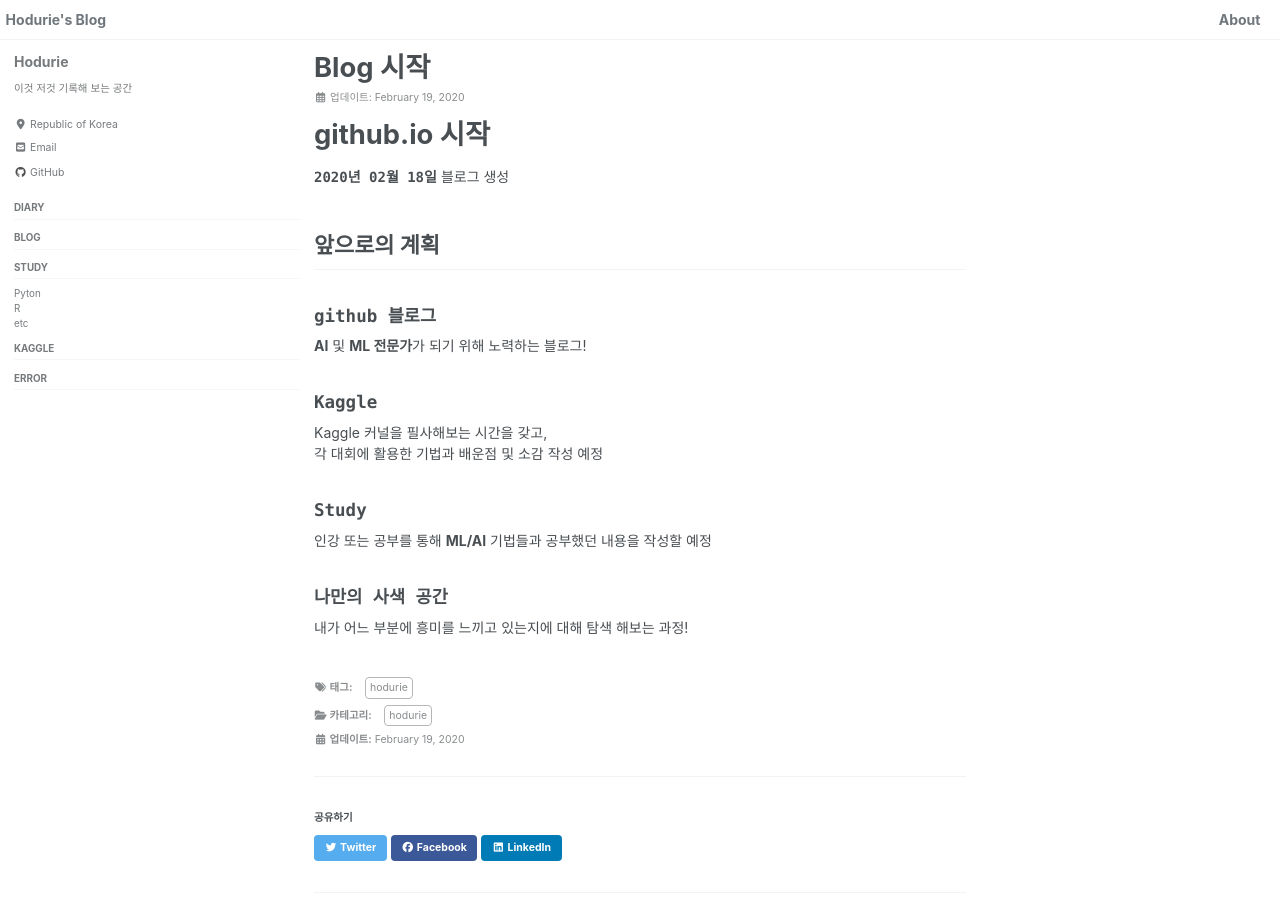
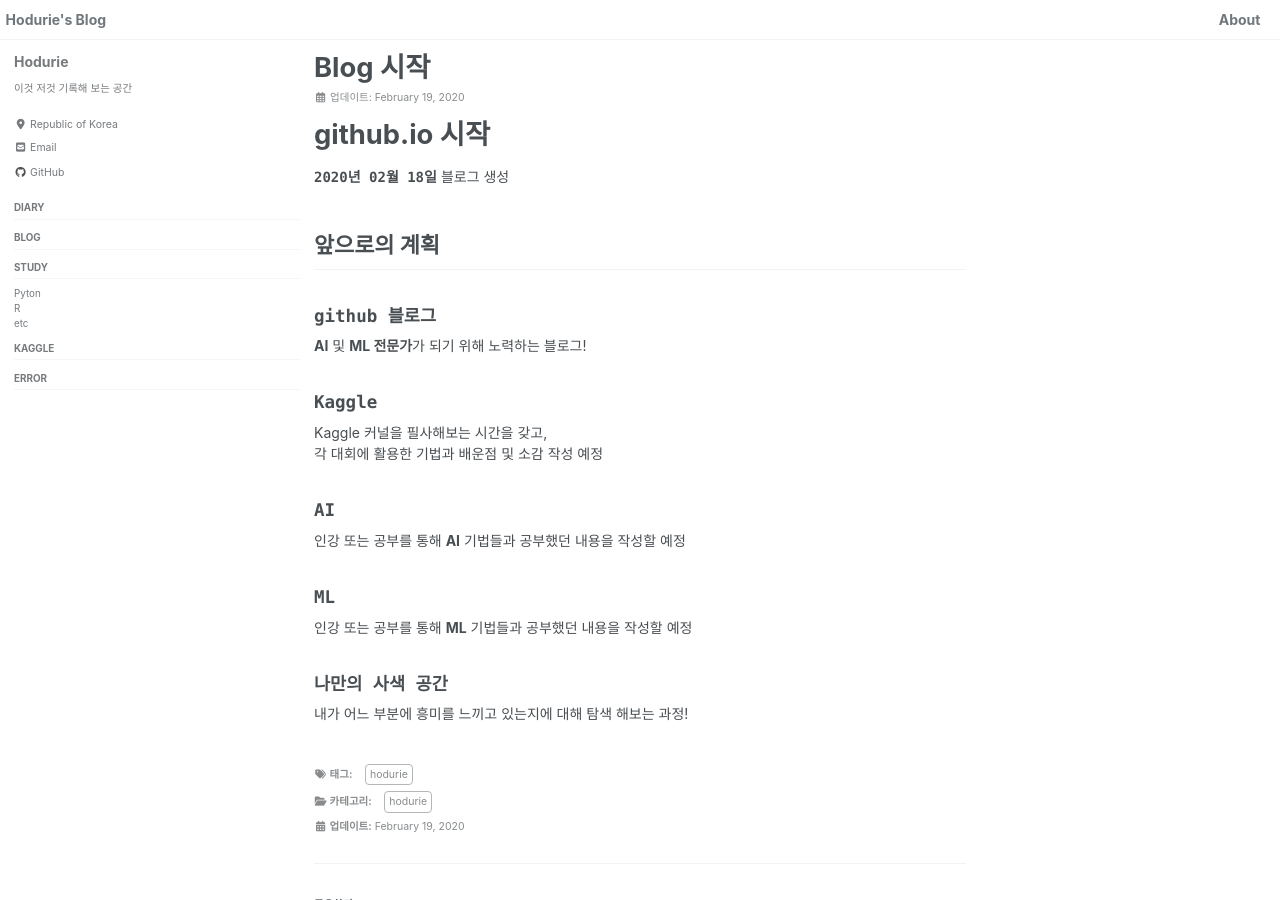
Before and after one commit to hodurie/hodurie.github.io, a Jekyll site: the page built from _posts/2020-02-19-hodurie's-first-post.md, in a window 1280 px wide and 900 px high. Built offline with Jekyll 4.4.1, drawn with Linux system fonts in a browser that asks for light colours; nearby versions of some CDN libraries; comment, search, counter and statistics services are not loaded.

Commit message:
Blog post
수정

```diff
--- a/_posts/2020-02-19-hodurie's-first-post.md
+++ b/_posts/2020-02-19-hodurie's-first-post.md
@@ -20,8 +20,11 @@ siderbar_main: true
 Kaggle 커널을 필사해보는 시간을 갖고,
 각 대회에 활용한 기법과 배운점 및 소감 작성 예정
 
-### `Study`
-인강 또는 공부를 통해 **ML/AI** 기법들과 공부했던 내용을 작성할 예정
+### `AI`
+인강 또는 공부를 통해 **AI** 기법들과 공부했던 내용을 작성할 예정
+
+### `ML`
+인강 또는 공부를 통해 **ML** 기법들과 공부했던 내용을 작성할 예정
 
 ### `나만의 사색 공간`
 내가 어느 부분에 흥미를 느끼고 있는지에 대해 탐색 해보는 과정!
```
